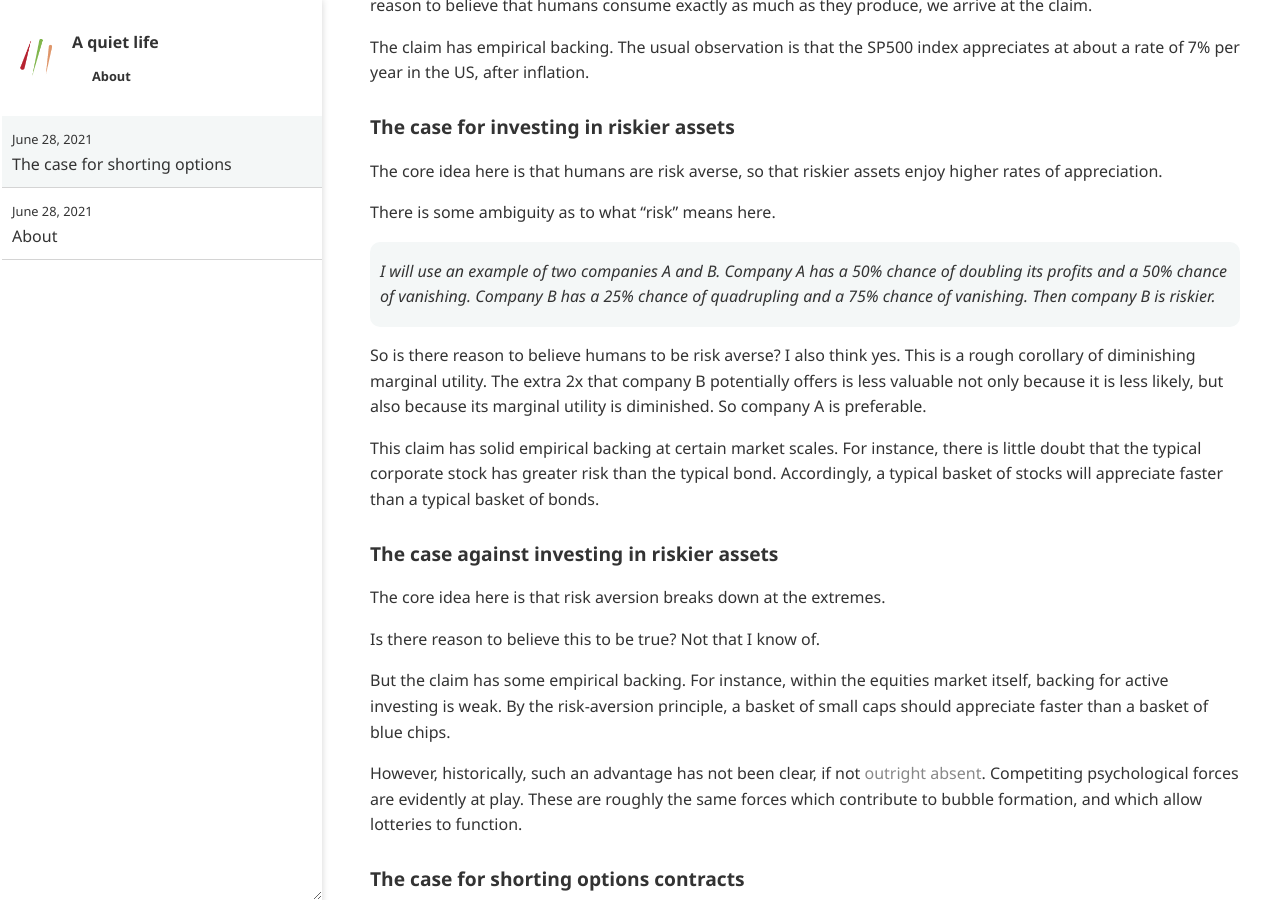
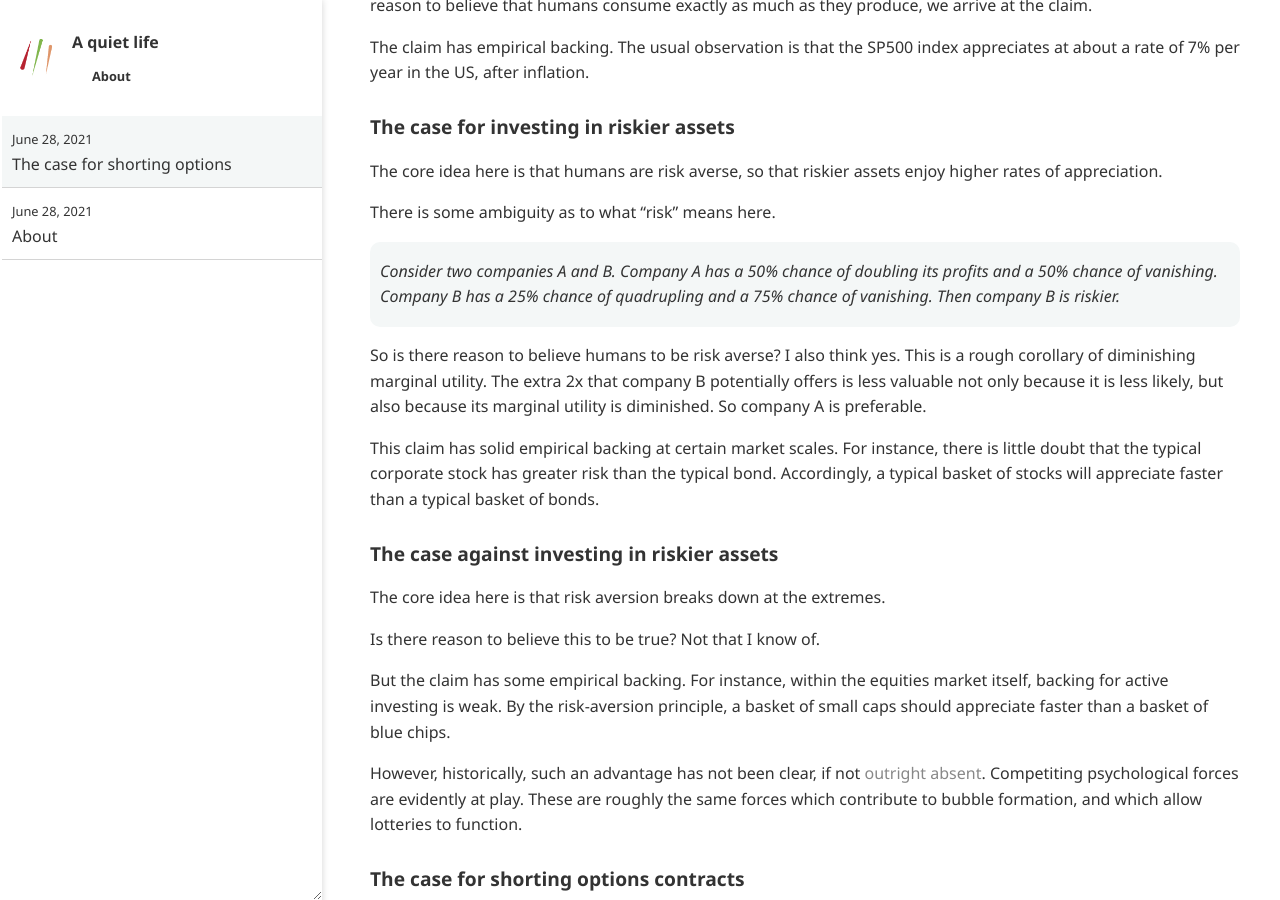
Before and after one commit to ansyblenetwork/aquietlife, a Jekyll site: the page built from _posts/2021-06-28-case-for-trading.md, in a window 1280 px wide and 900 px high, scrolled down 379 px. Built offline with Jekyll 4.4.1, drawn with Linux system fonts in a browser that asks for light colours.

Commit message:
Update 2021-06-28-case-for-trading.md

```diff
--- a/_posts/2021-06-28-case-for-trading.md
+++ b/_posts/2021-06-28-case-for-trading.md
@@ -19,7 +19,7 @@ The core idea here is that humans are risk averse, so that riskier assets enjoy
 
 There is some ambiguity as to what "risk" means here.
 
-> I will use an example of two companies A and B. Company A has a 50% chance of doubling its profits and a 50% chance of vanishing. Company B has a 25% chance of quadrupling and a 75% chance of vanishing. Then company B is riskier.
+> Consider two companies A and B. Company A has a 50% chance of doubling its profits and a 50% chance of vanishing. Company B has a 25% chance of quadrupling and a 75% chance of vanishing. Then company B is riskier.
 
 So is there reason to believe humans to be risk averse? I also think yes. This is a rough corollary of diminishing marginal utility. The extra 2x that company B potentially offers is less valuable not only because it is less likely, but also because its marginal utility is diminished. So company A is preferable.
 
```
